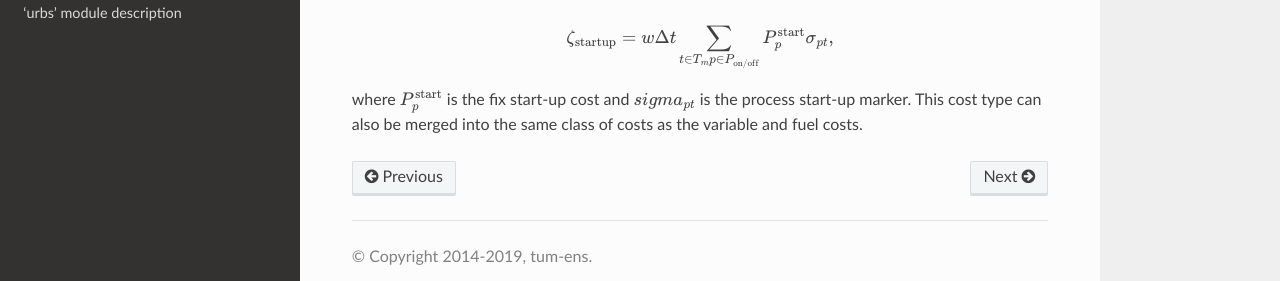
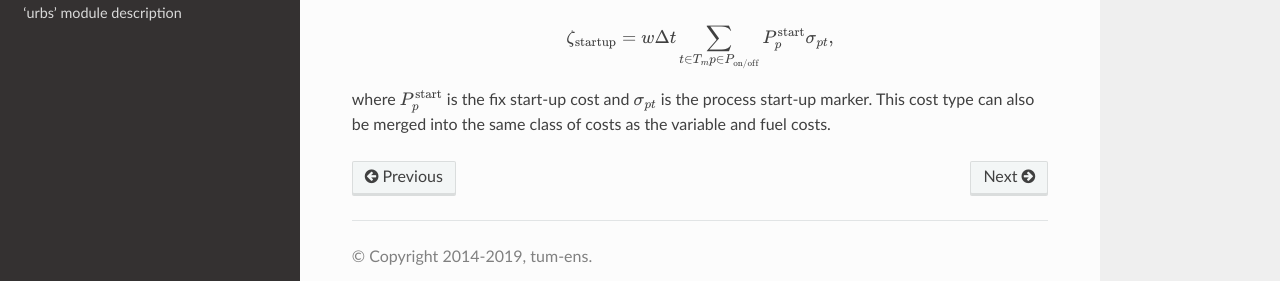
Before and after one commit to tum-ens/urbs, a Sphinx documentation site: the page built from doc/theorydoc/AP_prob.rst, in a window 1280 px wide and 900 px high, scrolled down 6255 px. Shown: the part 574-855 px from the top of the window. Built offline with Sphinx 7.4.7 and the Read the Docs theme 2.0.0, drawn with Linux system fonts in a browser that asks for light colours.

```diff
--- a/doc/theorydoc/AP_prob.rst
+++ b/doc/theorydoc/AP_prob.rst
@@ -353,6 +353,6 @@ are used:
    \zeta_{\text{startup}}=w \Delta t \sum_{t \in T_m\\ p \in P_{\text{on/off}}}
    {P}_p^\text{start}\sigma_{pt},
 
-where :math:`{P}_p^\text{start}` is the fix start-up cost and :math:`sigma_{pt}`
+where :math:`{P}_p^\text{start}` is the fix start-up cost and :math:`\sigma_{pt}`
 is the process start-up marker. This cost type can also be merged into the same
 class of costs as the variable and fuel costs.
```
